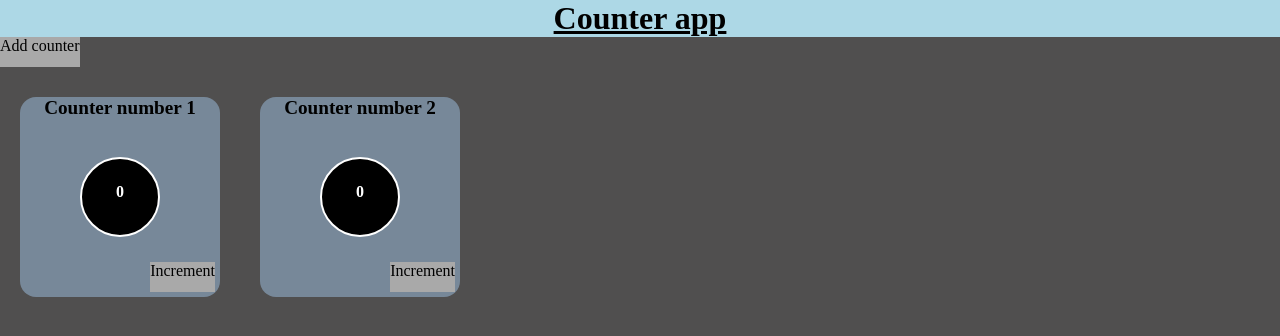
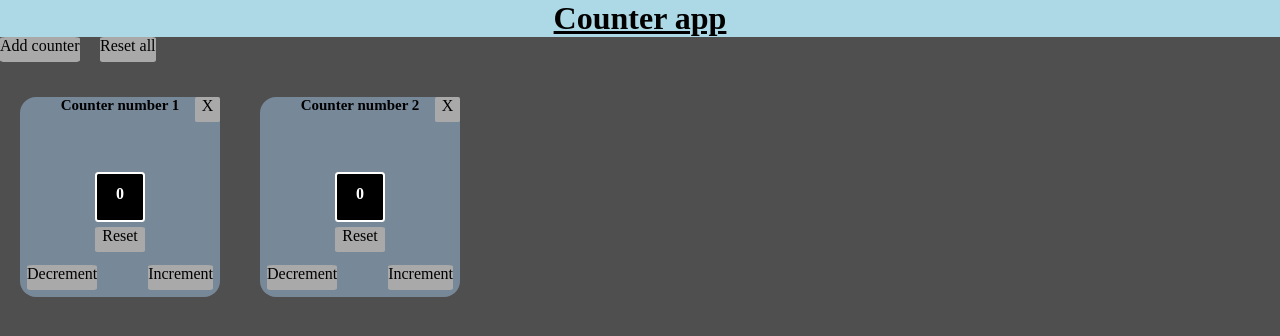
Before and after one commit to tomi2108/CounterWebApp, a plain HTML site: page index.html in a window 1280 px wide. Both pictures are taken after a click on the element "Add counter". Shown: the top 336 px of the page. Drawn offline with Linux system fonts and the light colour scheme.

Commit message:
added functionality btns

```diff
--- a/index.html
+++ b/index.html
@@ -10,12 +10,19 @@
   </head>
   <body>
     <h1>Counter app</h1>
-    <div class="add-counter-btn" onclick="add_html_counter()">Add counter</div>
+    <div class="btn" onclick="addHtmlCounter()">Add counter</div>
+    <div class="btn" style="left: 100px" onclick="resetAll()">Reset all</div>
     <div id="counters">
-      <div class="counter-card">
-        <h2>Counter number <span class="counter-number">1</span></h2>
+      <div id="counter-card1" class="counter-card">
+        <div class="close btn" onclick="removeHtmlCounter(1)">X</div>
+        <h2>
+          Counter number
+          <span id="titleCounter1" class="counter-number">1</span>
+        </h2>
         <h3 id="counter1" class="counter">0</h3>
-        <div class="increment-btn" onclick="increment(1)">Increment</div>
+        <div class="reset btn" onclick="reset(1)">Reset</div>
+        <div class="increment btn" onclick="increment(1)">Increment</div>
+        <div class="decrement btn" onclick="decrement(1)">Decrement</div>
       </div>
     </div>
   </body>
--- a/index.js
+++ b/index.js
@@ -1,28 +1,62 @@
 var arr = [0];
 var arrCount = 1;
+var removed = [];
 
 function increment(id) {
   arr[id - 1]++;
   document.getElementById("counter" + id).innerText = arr[id - 1];
 }
 
-function add_counter() {
+function decrement(id) {
+  arr[id - 1]--;
+  document.getElementById("counter" + id).innerText = arr[id - 1];
+}
+
+function reset(id) {
+  arr[id - 1] = 0;
+  document.getElementById("counter" + id).innerText = arr[id - 1];
+}
+function resetAll() {
+  for (let i = 0; i < arr.length; i++) {
+    arr[i] = 0;
+    if (!(i in removed)) {
+      document.getElementById("counter" + (i + 1)).innerText = 0;
+    }
+    arrCount = 0;
+  }
+}
+
+function addCounter() {
   arr.push(0);
 }
-function add_html_counter() {
-  add_counter(arr);
+function removeHtmlCounter(id) {
+  arr[id - 1] = "r";
+  let elem = document.getElementById("counter-card" + id);
+  removed.push(id);
+  elem.remove();
+}
+
+function addHtmlCounter() {
+  addCounter(arr);
   arrCount++;
   //insert html element
   let cDiv = document.getElementById("counters");
 
   let div = document.createElement("div");
   div.setAttribute("class", "counter-card");
+  div.setAttribute("id", "counter-card" + arrCount);
+
+  let closeBtn = document.createElement("div");
+  closeBtn.setAttribute("class", "close btn");
+  closeBtn.setAttribute("onclick", "removeHtmlCounter(" + arrCount + ")");
+  closeBtn.appendChild(document.createTextNode("X"));
 
   let h2 = document.createElement("h2");
   h2.appendChild(document.createTextNode("Counter number "));
 
   let span = document.createElement("span");
   span.setAttribute("class", "counter-number");
+  span.setAttribute("id", "titleCounter");
   span.appendChild(document.createTextNode(arrCount));
 
   h2.appendChild(span);
@@ -32,14 +66,27 @@ function add_html_counter() {
   h3.setAttribute("id", "counter" + arrCount);
   h3.appendChild(document.createTextNode("0"));
 
-  let inDiv = document.createElement("div");
-  inDiv.setAttribute("class", "increment-btn");
-  inDiv.setAttribute("onclick", "increment(" + arrCount + ")");
-  inDiv.appendChild(document.createTextNode("Increment"));
+  let resetBtn = document.createElement("div");
+  resetBtn.setAttribute("class", "reset btn");
+  resetBtn.setAttribute("onclick", "reset(" + arrCount + ")");
+  resetBtn.appendChild(document.createTextNode("Reset"));
 
+  let incBtn = document.createElement("div");
+  incBtn.setAttribute("class", "increment btn");
+  incBtn.setAttribute("onclick", "increment(" + arrCount + ")");
+  incBtn.appendChild(document.createTextNode("Increment"));
+
+  let decBtn = document.createElement("div");
+  decBtn.setAttribute("class", "decrement btn");
+  decBtn.setAttribute("onclick", "decrement(" + arrCount + ")");
+  decBtn.appendChild(document.createTextNode("Decrement"));
+
+  div.appendChild(closeBtn);
   div.appendChild(h2);
   div.appendChild(h3);
-  div.appendChild(inDiv);
+  div.appendChild(resetBtn);
+  div.appendChild(incBtn);
+  div.appendChild(decBtn);
 
   cDiv.appendChild(div);
 }
--- a/styles.css
+++ b/styles.css
@@ -8,17 +8,27 @@ h1 {
   text-decoration: underline;
   background: lightblue;
 }
+h2 {
+  font-size: 15px;
+}
 #counters {
   background: rgb(80, 79, 79);
   overflow: hidden;
   aspect-ratio: 1;
 }
-.add-counter-btn {
+.btn {
   position: absolute;
   background-color: darkgray;
-  height: 30px;
   cursor: pointer;
   user-select: none;
+  font-size: 1rem;
+  border-radius: 7%;
+  height: 25px;
+}
+.close {
+  aspect-ratio: 1;
+  right: 0;
+  top: 0;
 }
 .counter-card {
   position: relative;
@@ -39,27 +49,30 @@ h1 {
   display: inline-block;
   background: black;
   color: white;
-  width: 80px;
+  width: 50px;
   aspect-ratio: 1;
-  top: 60px;
-  left: 60px;
+  top: 75px;
+  left: 75px;
   margin: auto auto;
   text-align: center;
   border: solid white 2px;
-  line-height: 65px;
+  line-height: 40px;
   font-size: 1rem;
-  border-radius: 50%;
+  border-radius: 7%;
 }
-.increment-btn {
-  position: absolute;
-  bottom: 5px;
-  right: 5px;
-  background-color: darkgray;
-  height: 30px;
-  cursor: pointer;
-  font-size: 1rem;
+.increment {
+  bottom: 7px;
+  right: 7px;
 }
-.increment-btn:active,
-.add-counter-btn:active {
+.decrement {
+  bottom: 7px;
+  left: 7px;
+}
+.reset {
+  top: 130px;
+  left: 75px;
+  width: 50px;
+}
+.btn:active {
   transform: scale(0.9);
 }
```
